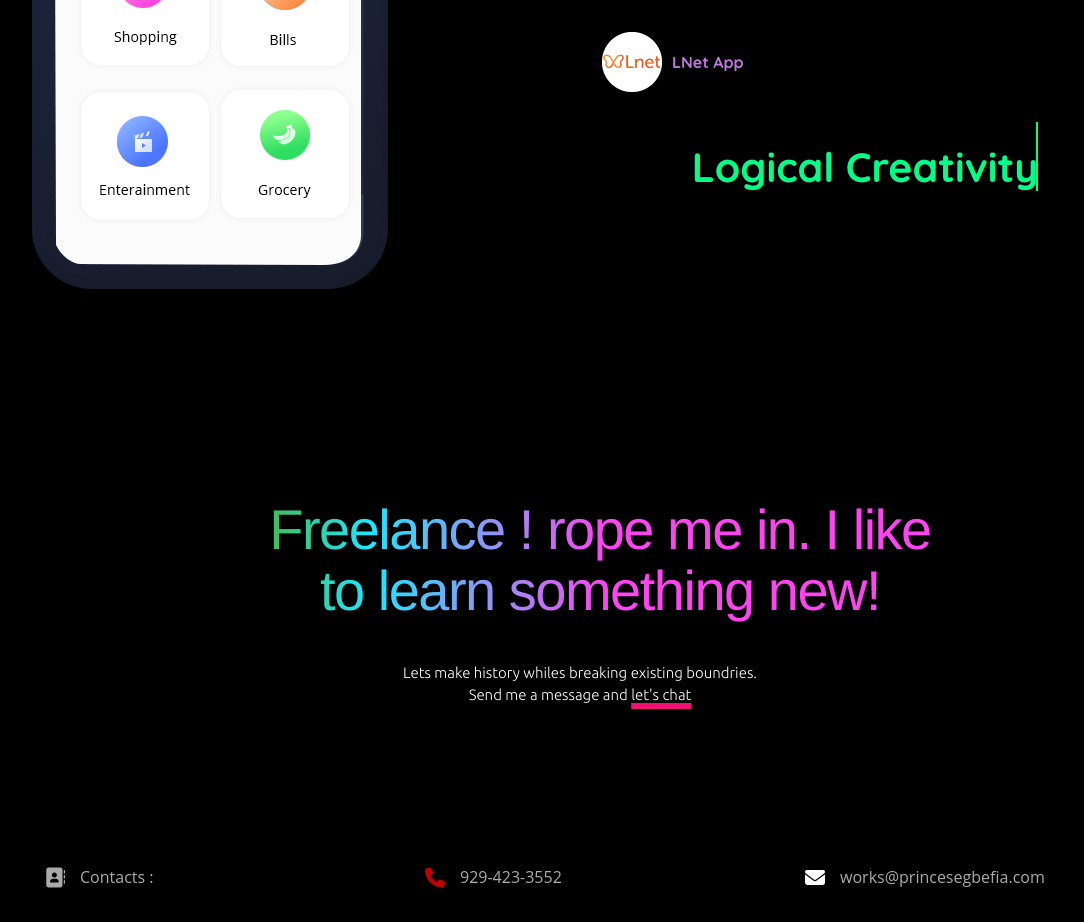
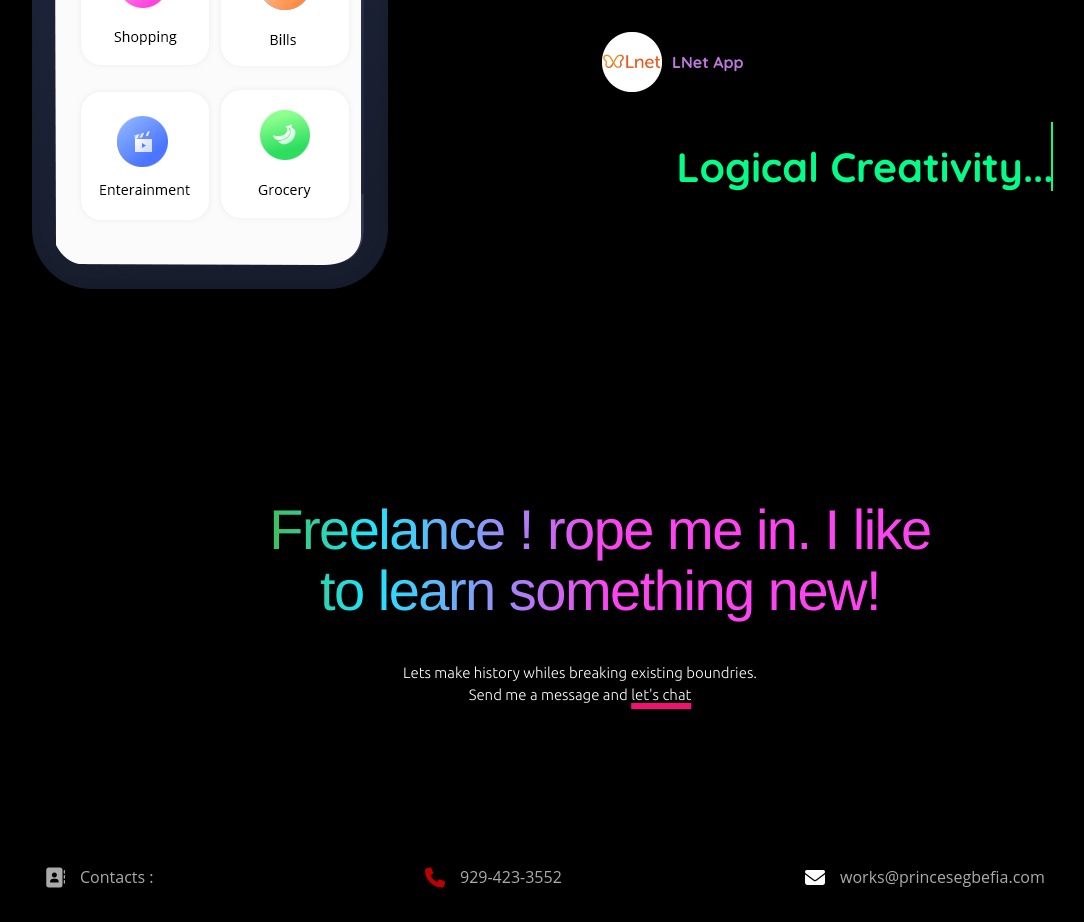
Before and after one commit to Prem2vee/Project-Portfolio, a website: page index.html in a window 1280 px wide. Shown: the part 2480-3402 px from the top of the page, without its empty margins (60-1144 px from the left). Drawn offline with nearby package versions, Linux system fonts and the light colour scheme.

Commit message:
Dotted Fix

```diff
--- a/index.html
+++ b/index.html
@@ -282,7 +282,7 @@
               <img class="app-icon rounded" src="/images/lnet-circle.png" alt="">LNet App
             </div>
             <div class="icon-text2 d-flex justify-content-around">
-              <h5 class="anime" data-text="Logical Creativity">Logical Creativity</h5>
+              <h5 class="anime" data-text="Logical Creativity...">Logical Creativity...</h5>
             </div>
           </div>
         </div>
```
